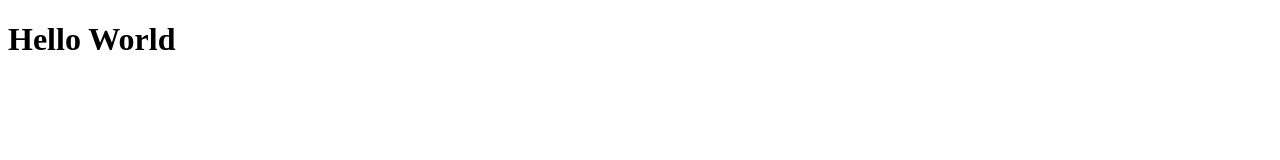
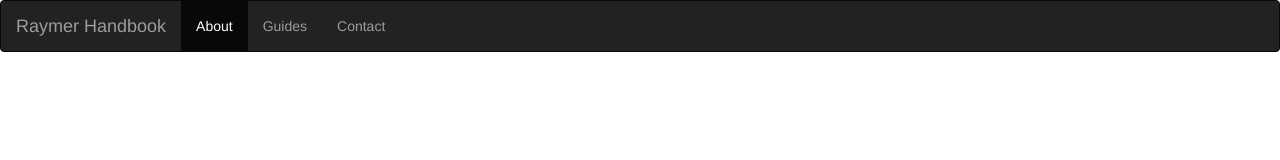
Before and after one commit to L0mRR/RaymerHandbook, a plain HTML site: page index.html in a window 1280 px wide. Drawn offline with nearby package versions, Linux system fonts and the light colour scheme.

Commit message:
added navbar

```diff
--- a/index.html
+++ b/index.html
@@ -1,9 +1,36 @@
-<!DOCTYPE html>
-<html>
+<!doctype html>
+<html lang="en">
     <head>
         <title>Raymer Handbook</title>
+
+        <!--Bootstrap shit-->
+        <meta charset="utf-8">
+        <meta name="viewport" content="width=device-width, initial-scale=1">
+        <link rel="stylesheet" href="script.css">
+        <link rel="stylesheet" href="https://maxcdn.bootstrapcdn.com/bootstrap/3.4.1/css/bootstrap.min.css">
+        <script src="https://ajax.googleapis.com/ajax/libs/jquery/3.6.0/jquery.min.js"></script>
+        <script src="https://maxcdn.bootstrapcdn.com/bootstrap/3.4.1/js/bootstrap.min.js"></script>
     </head>
+
     <body>
-        <h1>Hello World</h1>
+        <nav class="navbar navbar-inverse">
+            <div class="container-fluid">
+                <div class="navbar-header">
+                    <button type="button" class="navbar-toggle" data-toggle="collapse" data-target="#myNavbar">
+                        <span class="icon-bar"></span>
+                        <span class="icon-bar"></span>
+                        <span class="icon-bar"></span>
+                    </button>
+                    <a class="navbar-brand" href="#">Raymer Handbook</a>
+                </div>
+                <div class="collapse navbar-collapse" id="myNavbar">
+                    <ul class="nav navbar-nav">
+                        <li class="active"><a href="#">About</a></li>
+                        <li><a href="pages/guides.html">Guides</a></li>
+                        <li><a href="pages/contact.html">Contact</a></li>
+                    </ul>
+                </div>
+            </div>
+        </nav>
     </body>
 </html>
```
